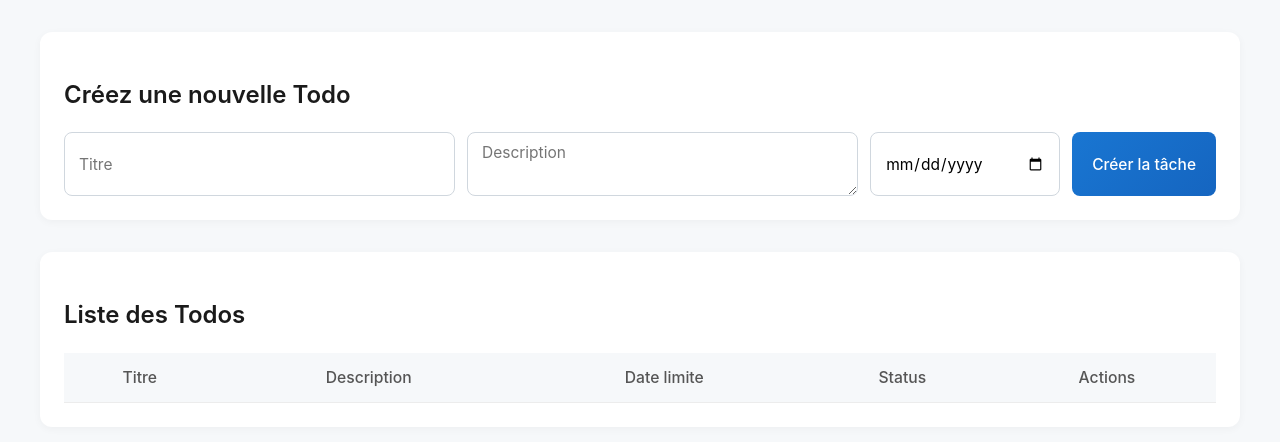
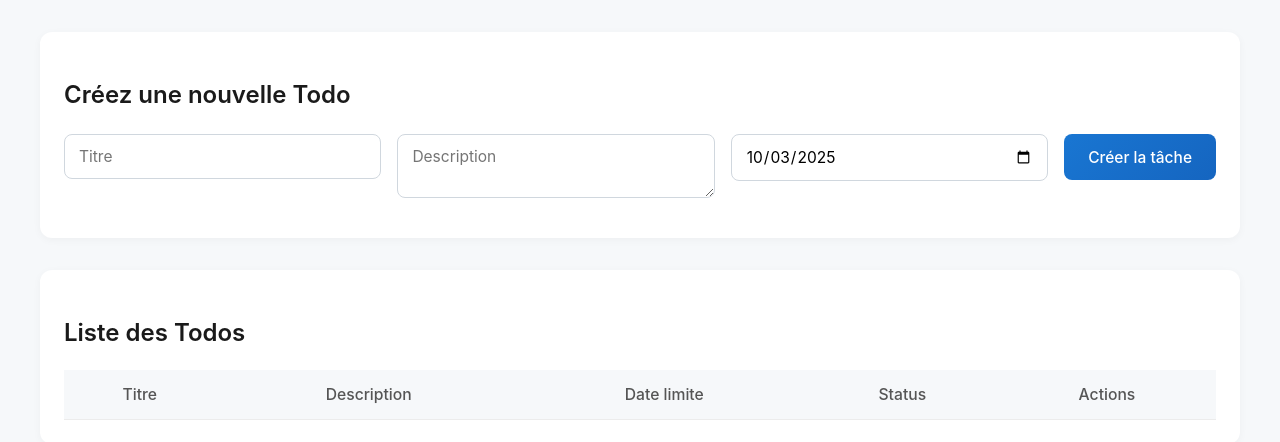
Before and after one commit to MathisBruel/TodoList-React, a React (Create React App) app: page / in a window 1280 px wide. Shown: the top 442 px of the page. Built offline with nearby package versions, Linux system fonts and the light colour scheme.

Commit message:
Manage error message

```diff
--- a/src/App/EditTask.tsx
+++ b/src/App/EditTask.tsx
@@ -1,30 +1,33 @@
-import {Task} from "../Domain/Task";
+import {isDescriptionValid, isTitleValid, isValid, Task} from "../Domain/Task";
 import {StateType} from "../Domain/StateType";
 import {DOMupdateTask} from "../Domain/Tasks";
 
 export function editTitle(task: Task, newTitle: string): Task | undefined {
-    if (!newTitle || newTitle.trim() === "") return undefined;
+    if (!isTitleValid(newTitle)) return undefined;
     task.title = newTitle;
     task.updatedAt = new Date();
     DOMupdateTask(task);
     return task;
 }
 
-export function editDescription(task: Task, newDescription?: string): Task {
+export function editDescription(task: Task, newDescription?: string): Task | undefined{
+    if(!isDescriptionValid(newDescription)) return undefined;
     task.description = newDescription;
     task.updatedAt = new Date();
     DOMupdateTask(task);
     return task;
 }
 
-export function editDeadlineDate(task: Task, newDeadlineDate?: Date): Task {
+export function editDeadlineDate(task: Task, newDeadlineDate?: Date): Task | undefined {
+    // Permettre de définir ou supprimer la date (undefined est accepté)
     task.deadlineDate = newDeadlineDate;
     task.updatedAt = new Date();
     DOMupdateTask(task);
     return task;
 }
 
-export function editStatus(task: Task, newStatus: StateType): Task {
+export function editStatus(task: Task, newStatus: StateType): Task | undefined {
+    if(!isValid(task.title, task.description, task.deadlineDate)) return undefined;
     task.state = newStatus;
     task.updatedAt = new Date();
     DOMupdateTask(task);
--- a/src/Domain/Task.tsx
+++ b/src/Domain/Task.tsx
@@ -13,11 +13,24 @@ export interface Task {
 
 
 export function isValid(title: string, description?: string, deadlineDate?: Date): boolean {
-    if (title.trim().length < 3) return false;
-    if (description && description.trim().length < 3) return false;
-    if (deadlineDate && deadlineDate < new Date()) return false;
+    if (!isTitleValid(title)) return false;
+    if (!isDescriptionValid(description)) return false;
+    if (!isDeadlineValid(deadlineDate)) return false;
     return !getTask(title);
+}
 
+export function isTitleValid(title: string): boolean {
+    return title.trim().length >= 3;
+}
+
+export function isDescriptionValid(description?: string): boolean {
+    if (!description || description.trim().length === 0) return true;
+    return description.trim().length >= 3;
+}
+
+export function isDeadlineValid(deadlineDate?: Date): boolean {
+    if (!deadlineDate) return true;
+    return deadlineDate > new Date();
 }
 
 export function DOMcreateTask(title: string, description?: string, deadlineDate?: Date): Task {
@@ -32,3 +45,19 @@ export function DOMcreateTask(title: string, description?: string, deadlineDate?
         deadlineDate
     };
 }
+
+export function getValidationError(title: string, description?: string, deadlineDate?: Date): string | null {
+    if (!isTitleValid(title)) {
+        return `Le titre doit contenir au moins 3 caractères (actuellement: ${title.trim().length})`;
+    }
+    if (!isDescriptionValid(description)) {
+        return `La description doit contenir au moins 3 caractères (actuellement: ${description?.trim().length || 0})`;
+    }
+    if (!isDeadlineValid(deadlineDate)) {
+        return `La date limite doit être dans le futur (actuellement: ${deadlineDate?.toLocaleDateString('fr-FR') || 'non définie'})`;
+    }
+    if (getTask(title)) {
+        return `Une tâche avec le titre "${title}" existe déjà`;
+    }
+    return null; // Aucune erreur
+}
--- a/src/Web/components/CreationForms.tsx
+++ b/src/Web/components/CreationForms.tsx
@@ -1,8 +1,15 @@
-import React from 'react';
+import React, {useState} from 'react';
+import {isTitleValid, isDescriptionValid, isDeadlineValid} from "../../Domain/Task";
 
 export function CreationForms({onCreate}: {
     onCreate: (title: string, description?: string, deadlineDate?: Date) => void
 }) {
+    const [errors, setErrors] = useState<{
+        title?: string;
+        description?: string;
+        deadline?: string;
+    }>({});
+
     function handleSubmit(e: React.FormEvent<HTMLFormElement>) {
         e.preventDefault();
         const form = e.currentTarget;
@@ -11,16 +18,105 @@ export function CreationForms({onCreate}: {
         const descriptionToSend = descriptionRaw === "" ? undefined : descriptionRaw;
         const deadlineRaw = (form.elements.namedItem('deadline') as HTMLInputElement)?.valueAsDate;
         const deadlineToSend = deadlineRaw === null ? undefined : deadlineRaw;
-        onCreate(title, descriptionToSend, deadlineToSend);
+
+        // Validation des champs
+        const newErrors: typeof errors = {};
+
+        if (!isTitleValid(title)) {
+            newErrors.title = `Le titre doit contenir au moins 3 caractères (actuellement: ${title.trim().length})`;
+        }
+
+        if (!isDescriptionValid(descriptionToSend)) {
+            newErrors.description = `La description doit contenir au moins 3 caractères (actuellement: ${descriptionRaw?.trim().length || 0})`;
+        }
+
+        if (!isDeadlineValid(deadlineToSend)) {
+            newErrors.deadline = `La date limite doit être dans le futur (actuellement: ${deadlineToSend?.toLocaleDateString('fr-FR') || 'non définie'})`;
+        }
+
+        setErrors(newErrors);
+
+        // Si pas d'erreurs, créer la tâche
+        if (Object.keys(newErrors).length === 0) {
+            onCreate(title, descriptionToSend, deadlineToSend);
+            // Réinitialiser le formulaire
+            form.reset();
+            form.querySelector<HTMLInputElement>('input[name="deadline"]')!.value = new Date().toISOString().split('T')[0];
+        }
     }
 
     return (
         <div className="creation-forms">
             <h2 style={{marginBottom: '18px'}}>Créez une nouvelle Todo</h2>
             <form className="create-form" onSubmit={handleSubmit}>
-                <input type="text" id="title" name="title" required placeholder="Titre"/>
-                <textarea id="description" name="description" placeholder="Description"/>
-                <input type="date" id="deadline" name="deadline" placeholder="Date limite"/>
+                <div className="form-field">
+                    <input
+                        type="text"
+                        id="title"
+                        name="title"
+                        required
+                        placeholder="Titre"
+                        style={{
+                            borderColor: errors.title ? '#dc3545' : undefined,
+                            borderWidth: errors.title ? '2px' : undefined
+                        }}
+                    />
+                    {errors.title && (
+                        <div style={{
+                            color: '#dc3545',
+                            fontSize: '12px',
+                            marginTop: '4px'
+                        }}>
+                            {errors.title}
+                        </div>
+                    )}
+                </div>
+
+                <div className="form-field">
+                    <textarea
+                        id="description"
+                        name="description"
+                        placeholder="Description"
+                        style={{
+                            borderColor: errors.description ? '#dc3545' : undefined,
+                            borderWidth: errors.description ? '2px' : undefined
+                        }}
+                    />
+                    {errors.description && (
+                        <div style={{
+                            color: '#dc3545',
+                            fontSize: '12px',
+                            marginTop: '4px'
+                        }}>
+                            {errors.description}
+                        </div>
+                    )}
+                </div>
+
+                <div className="form-field">
+                    <input
+                        type="date"
+                        id="deadline"
+                        name="deadline"
+                        placeholder="Date limite"
+                        min={new Date().toISOString().split('T')[0]}
+                        defaultValue={new Date().toISOString().split('T')[0]}
+                        style={{
+                            borderColor: errors.deadline ? '#dc3545' : undefined,
+                            borderWidth: errors.deadline ? '2px' : undefined
+                        }}
+                    />
+                    {errors.deadline && (
+                        <div style={{
+                            color: '#dc3545',
+                            fontSize: '12px',
+                            marginTop: '4px'
+                        }}>
+                            {errors.deadline}
+                        </div>
+                    )}
+                </div>
+
                 <button type="submit">Créer la tâche</button>
             </form>
         </div>
--- a/src/Web/index.css
+++ b/src/Web/index.css
@@ -104,57 +104,63 @@ select.edit-input {
 /* Formulaire de création moderne */
 .create-form {
   display: flex;
-  gap: 12px;
-  align-items: stretch;
-  margin-top: 16px;
+  gap: 16px;
+  align-items: flex-start;
+  margin-top: 20px;
   flex-wrap: wrap;
 }
-.create-form input,
-.create-form textarea {
+
+.form-field {
   flex: 1;
   min-width: 140px;
+  margin-bottom: 8px;
+}
+
+.form-field input,
+.form-field textarea {
+  width: 100%;
   font-size: 0.97rem;
   border-radius: 8px;
   border: 1px solid #d0d7de;
-  padding: 10px 14px;
+  padding: 12px 14px;
   background: #fff;
   font-family: inherit;
   transition: border 0.18s, box-shadow 0.18s;
+  box-sizing: border-box;
 }
-.create-form input:focus,
-.create-form textarea:focus {
+
+.form-field input:focus,
+.form-field textarea:focus {
   border-color: #1976d2;
   outline: none;
   box-shadow: 0 0 0 3px rgba(25, 118, 210, 0.1);
 }
-.create-form textarea {
+
+.form-field textarea {
   resize: vertical;
-  min-height: 42px;
+  min-height: 46px;
   max-height: 100px;
 }
-.create-form input[type="date"] {
-  flex: 0 0 160px;
+
+.form-field input[type="date"] {
+  min-width: 160px;
 }
+
 .create-form button {
   background: linear-gradient(135deg, #1976d2, #1565c0);
   color: #fff;
   border: none;
   border-radius: 8px;
-  padding: 10px 20px;
+  padding: 12px 24px;
   font-size: 0.97rem;
   font-weight: 500;
   cursor: pointer;
   transition: all 0.18s;
   flex-shrink: 0;
   font-family: inherit;
-}
-.create-form button:hover {
-  background: linear-gradient(135deg, #1565c0, #0d47a1);
-  box-shadow: 0 2px 8px rgba(25, 118, 210, 0.25);
-  transform: translateY(-1px);
-}
-.create-form button:active {
-  transform: translateY(0);
+  margin-top: 0;
+  height: 46px;
+  align-self: flex-start;
 }
 
 /* Badges de statut visuels */
```
Also changed, not shown: src/Web/components/TaskComponent.tsx (+42 -7 lines).
